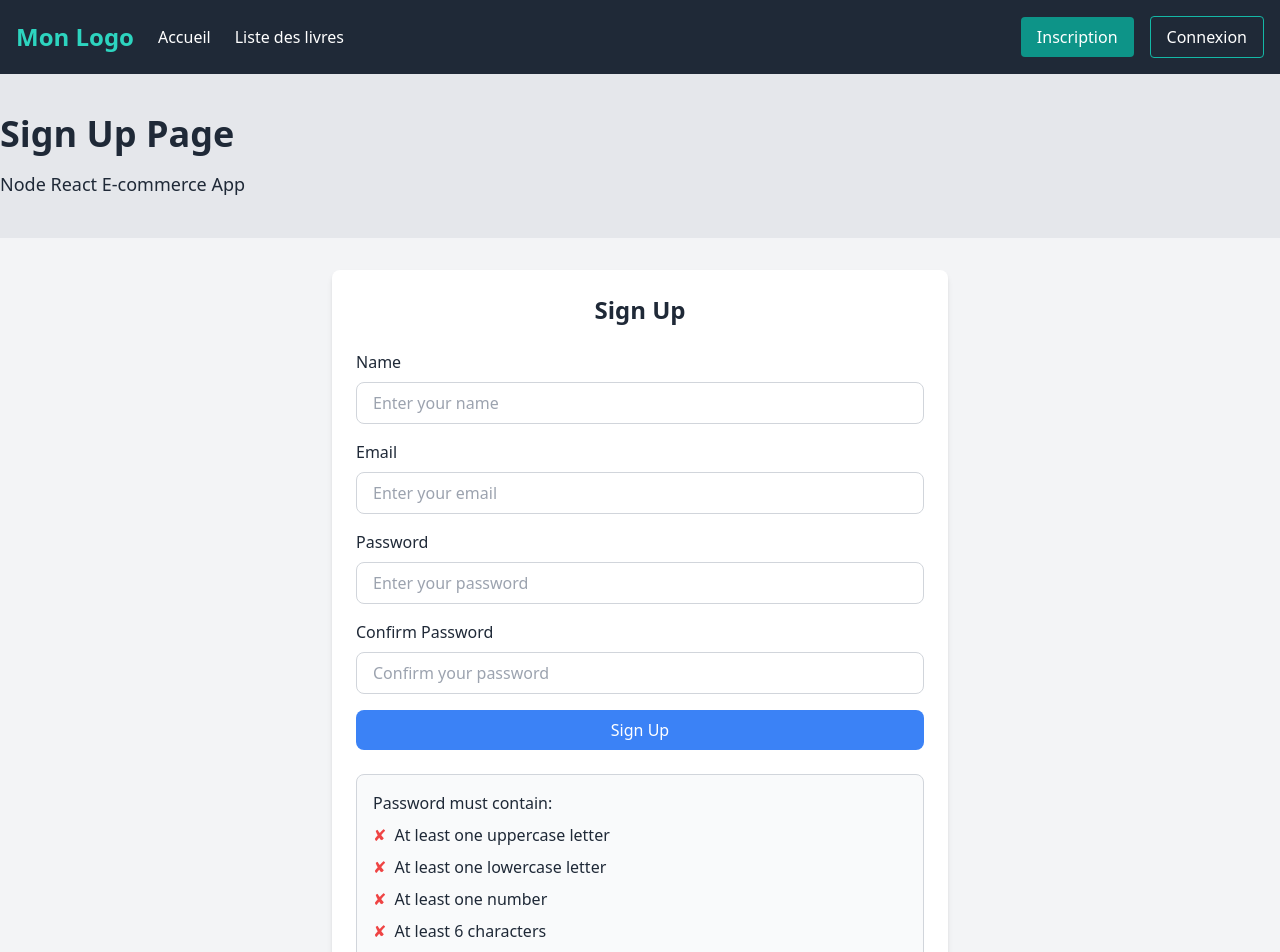
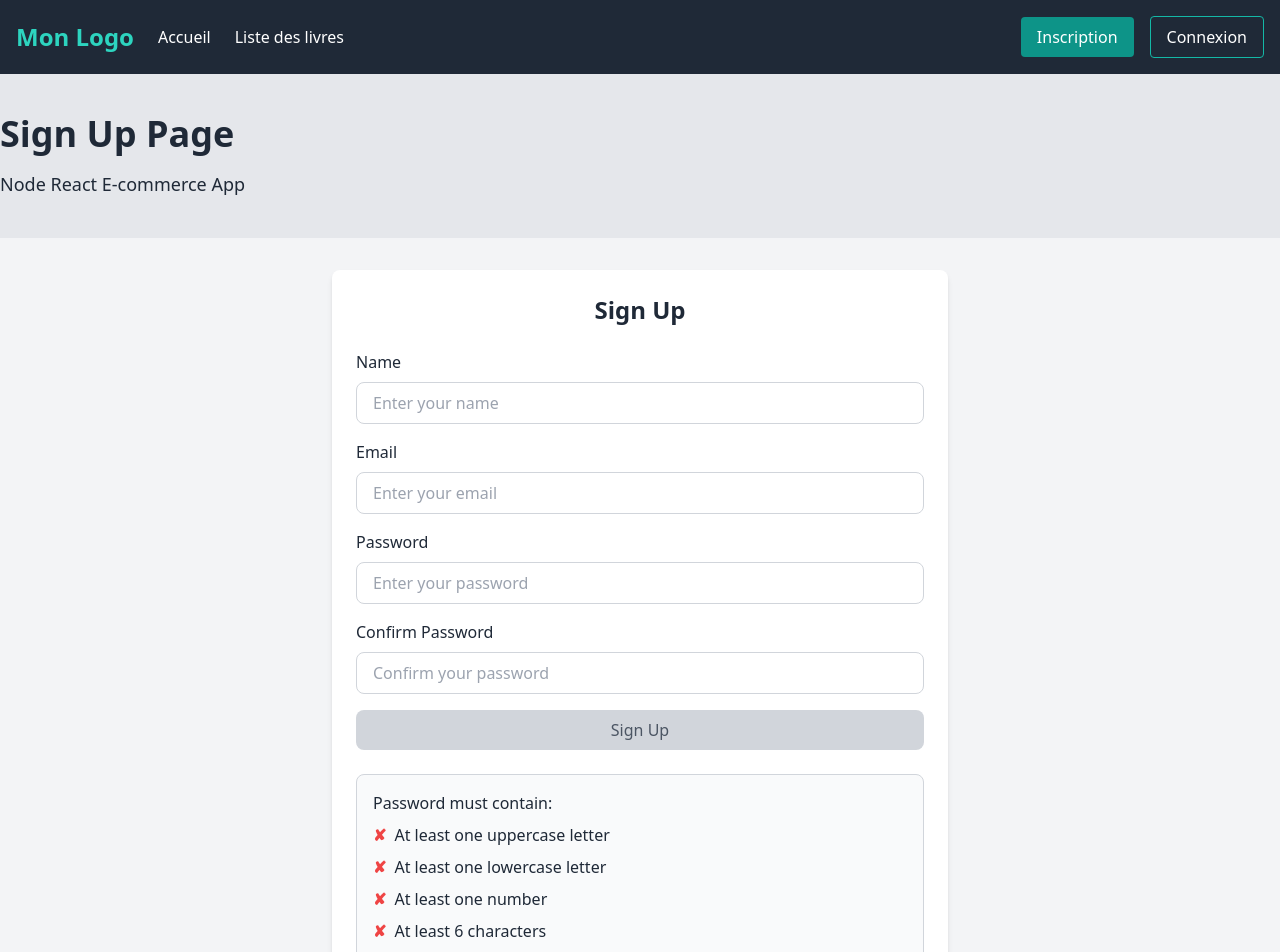
Before and after one commit to Harry8679/Book-E-commerce-Front, a React (Create React App) app: page /signup in a window 1280 px wide. Shown: the top 952 px of the page. Built offline with nearby package versions, Linux system fonts and the light colour scheme; the HTML template or start-up script is replaced by a standard one.

Commit message:
Sign up password criterias for submission

```diff
--- a/src/pages/Signup.jsx
+++ b/src/pages/Signup.jsx
@@ -19,6 +19,9 @@ const Signup = () => {
   const hasNumber = /\d/.test(password);
   const hasMinLength = password.length >= 6;
 
+  // Vérification si tous les critères sont remplis
+  const allCriteriaMet = hasUpperCase && hasLowerCase && hasNumber && hasMinLength;
+
   const handleSubmit = (e) => {
     e.preventDefault();
 
@@ -29,8 +32,7 @@ const Signup = () => {
 
     setFormErrors(errors);
 
-    // Vérification globale des erreurs
-    if (!name || !email || !passwordsMatch) {
+    if (!name || !email || !passwordsMatch || !allCriteriaMet) {
       setError('Please fill out all fields correctly.');
     } else {
       setError('');
@@ -112,7 +114,12 @@ const Signup = () => {
 
         <button
           type="submit"
-          className="w-full bg-blue-500 text-white py-2 px-4 rounded-lg hover:bg-blue-600 transition duration-300"
+          className={`w-full py-2 px-4 rounded-lg transition duration-300 ${
+            allCriteriaMet && passwordsMatch
+              ? 'bg-blue-500 text-white hover:bg-blue-600'
+              : 'bg-gray-300 text-gray-600 cursor-not-allowed'
+          }`}
+          disabled={!allCriteriaMet || !passwordsMatch}
         >
           Sign Up
         </button>
@@ -123,33 +130,33 @@ const Signup = () => {
           <ul className="space-y-2">
             <li className="flex items-center">
               {hasUpperCase ? (
-                <span className="text-green-600 mr-2">&#10003;</span>
+                <span className="text-green-600 font-bold mr-2">&#10003;</span>
               ) : (
-                <span className="text-red-500 mr-2">✘</span>
+                <span className="text-red-500 font-bold mr-2">✘</span>
               )}
               <span>At least one uppercase letter</span>
             </li>
             <li className="flex items-center">
               {hasLowerCase ? (
-                <span className="text-green-600 mr-2">&#10003;</span>
+                <span className="text-green-600 font-bold mr-2">&#10003;</span>
               ) : (
-                <span className="text-red-500 mr-2">✘</span>
+                <span className="text-red-500 font-bold mr-2">✘</span>
               )}
               <span>At least one lowercase letter</span>
             </li>
             <li className="flex items-center">
               {hasNumber ? (
-                <span className="text-green-600 mr-2">&#10003;</span>
+                <span className="text-green-600 font-bold mr-2">&#10003;</span>
               ) : (
-                <span className="text-red-500 mr-2">✘</span>
+                <span className="text-red-500 font-bold mr-2">✘</span>
               )}
               <span>At least one number</span>
             </li>
             <li className="flex items-center">
               {hasMinLength ? (
-                <span className="text-green-600 mr-2">&#10003;</span>
+                <span className="text-green-600 font-bold mr-2">&#10003;</span>
               ) : (
-                <span className="text-red-500 mr-2">✘</span>
+                <span className="text-red-500 font-bold mr-2">✘</span>
               )}
               <span>At least 6 characters</span>
             </li>
@@ -163,9 +170,9 @@ const Signup = () => {
     <Layout title="Sign Up Page" description="Node React E-commerce App">
       <div className="min-h-screen flex items-start justify-center bg-gray-100 pt-8">
         <div className="grid grid-cols-12 gap-4 w-full px-4">
-          <div className="col-span-3"></div> {/* Espace vide à gauche */}
+          <div className="col-span-3"></div>
           {signUpForm()}
-          <div className="col-span-3"></div> {/* Espace vide à droite */}
+          <div className="col-span-3"></div>
         </div>
       </div>
     </Layout>
```
